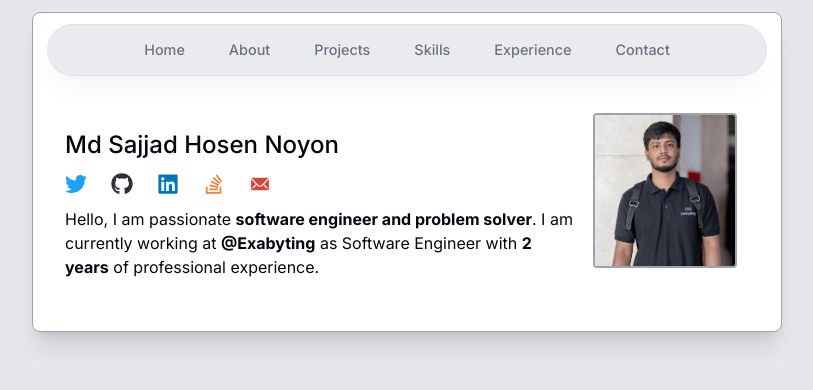
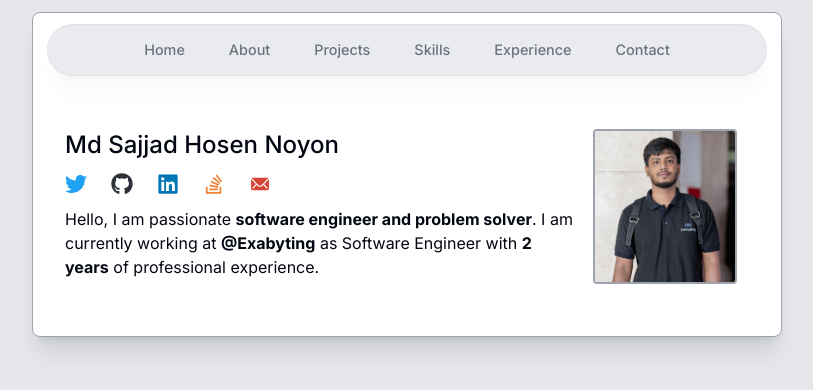
Before and after one commit to NYN31/noyon-next-portfolio, a Next.js app: page / in a window 1280 px wide. Shown: the top 390 px of the page, without its empty margins (233-1046 px from the left). Built offline with nearby package versions, Linux system fonts and the light colour scheme.

Commit message:
font size reduced

```diff
--- a/components/Intro.tsx
+++ b/components/Intro.tsx
@@ -63,9 +63,9 @@ const Intro = () => {
 
           {getAboutMeJsx('text-lg sm:text-base hidden sm:block')}
         </div>
-        <div className="justify-center mt-[-1rem] items-start flex relative">
+        <div className="justify-center mt-[rem] items-start flex relative">
           <motion.div
-            className="w-30 md:w-40"
+            className="w-20 sm:w-40"
             initial={{ opacity: 0, scale: 0 }}
             animate={{ opacity: 1, scale: 1 }}
             transition={{
@@ -82,7 +82,7 @@ const Intro = () => {
         </div>
       </div>
 
-      {getAboutMeJsx('pt-2 text-lg sm:text-lg block sm:hidden')}
+      {getAboutMeJsx('pt-2 text-sm sm:text-lg block sm:hidden')}
     </section>
   );
 };
```
